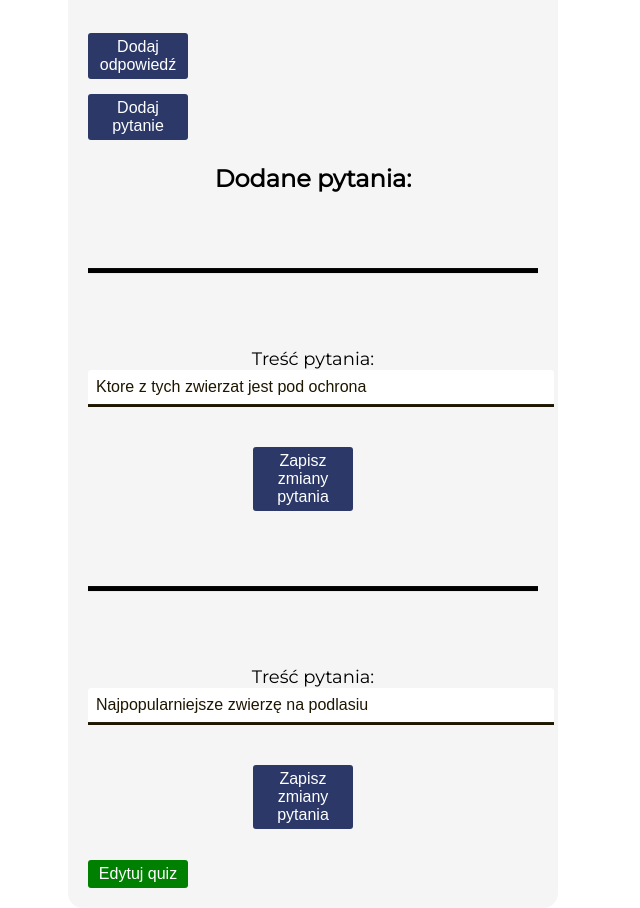
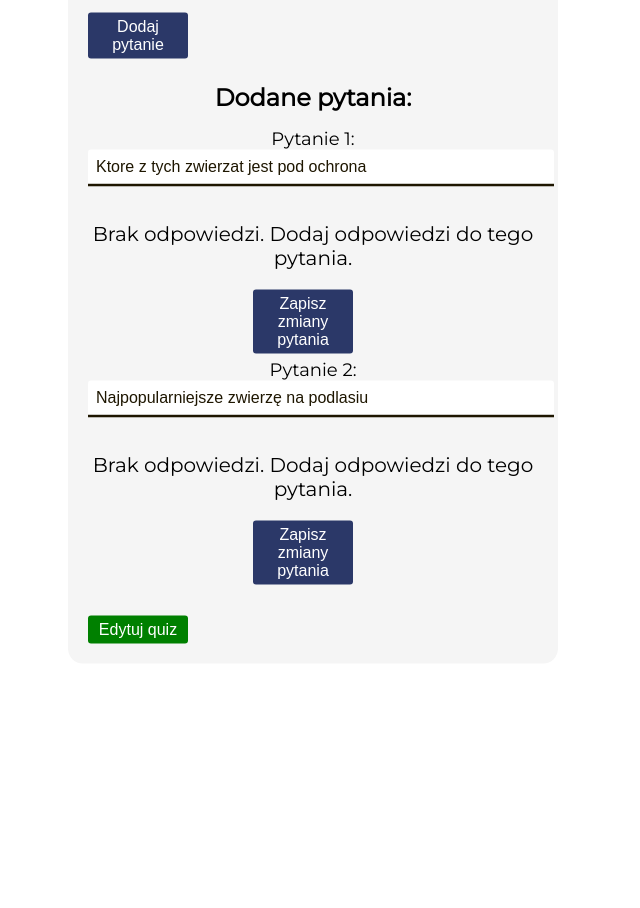
Before and after one commit to lewy212/Projekt_React, a React (Create React App) app: page /edytuj-quiz/1 in a window 1280 px wide. Shown: the part 1067-1975 px from the top of the page, without its empty margins (327-967 px from the left). After the commit the page ends 1731 px from the top, so only its background shows below. Built offline with nearby package versions, Linux system fonts and the light colour scheme.

Commit message:
zapisuje se, inny handle, naglowek pytanie,
wyswietla sie warunek oczywiscie negatywnie :)

```diff
--- a/src/DodajQuiz.js
+++ b/src/DodajQuiz.js
@@ -69,13 +69,14 @@ function DodajQuiz({ dodajQuizDoListy, idOstatniegoQuizu, listaQuizow }) {
             return;
         }
 
-        const nowePytanie = new PytanieClass(pytania.length, pytanieTekst, odpowiedzi, numerPoprawnejOdpowiedzi);
+        const nowePytanie = new PytanieClass(pytania.length, pytanieTekst, [...odpowiedzi], numerPoprawnejOdpowiedzi);
         setPytania([...pytania, nowePytanie]);
         setPytanieTekst('');
-        setOdpowiedzi([]);
+        setOdpowiedzi([]); // To jest poprawne, ponieważ chcesz zresetować formularz odpowiedzi
         setBladWalidacjiPytania('');
         setNumerPoprawnejOdpowiedzi(null);
     };
+
 
     {/* start edycji, alert? */}
 
@@ -221,38 +222,35 @@ function DodajQuiz({ dodajQuizDoListy, idOstatniegoQuizu, listaQuizow }) {
                     <ul>
                         {pytania.map((pytanie, pytanieIndex) => (
                             <li key={pytanieIndex}>
-                    <hr style={{ height: "5px", border: "none", backgroundColor: "black", marginTop: "75px", marginBottom: "75px" }} />
                                 <label>
-                        Treść pytania:
+                                    Pytanie {pytanieIndex + 1}:
                                     <input type="text" value={pytanie.tresc} onChange={(e) => handleEdytujPytanieTekst(e, pytanieIndex)} />
                                 </label>
                                 <ul>
-
-                        {/*
-
-                        {pytanie.odpowiedzi && pytanie.odpowiedzi.map((odp, odpIndex) => (
-                            <li key={odpIndex}>
+                                    {pytanie.odpowiedzi && pytanie.odpowiedzi.length > 0 ? (
+                                        pytanie.odpowiedzi.map((odp, odpIndex) => (
+                                            <li key={`odp-${pytanieIndex}-${odpIndex}`}>
+                                                <label>
+                                                    Odpowiedź {odpIndex + 1}:
+                                                    <input type="text" value={odp.tresc} onChange={(e) => handleEdytujOdpowiedzTekst(e, pytanieIndex, odpIndex)} />
                                                     <input type="radio" name={`poprawnaOdpowiedz${pytanieIndex}`} checked={pytanie.poprawnaOdpowiedz === odpIndex} onChange={() => handleEdytujPoprawnaOdpowiedz(pytanieIndex, odpIndex)} />
-                                <label>
-                                    Odpowiedź:
-                                    <input type="text" value={odp.tresc} onChange={(e) => handleEdytujOdpowiedzTekst(e, pytanieIndex, odpIndex)} />
                                                 </label>
-                                <button className="deleteButton" onClick={() => handleUsunOdpowiedz(pytanieIndex, odpIndex)}>Usuń odpowiedź</button>
                                             </li>
-                        ))}
-
-                        */}
-
-                        {/*<button onClick={() => handleDodajNowaOdpowiedz(pytanieIndex)}>Dodaj nową odpowiedź</button>*/}
+                                        ))
+                                    ) : (
+                                        <p>Brak odpowiedzi. Dodaj odpowiedzi do tego pytania.</p>
+                                    )}
                                 </ul>
                                 <button onClick={() => handleZapiszEdycjePytania(pytanieIndex)}>Zapisz zmiany pytania</button>
                             </li>
                         ))}
                     </ul>
+                </div>
+            )}
 
-    </div>
 
-)}
+
+
         <button style={{ backgroundColor: "#008000" }} onClick={handleDodajQuiz}>
             {quizIdState ? 'Edytuj quiz' : 'Dodaj quiz'}
         </button>
```
Lines whose indentation alone changed are shown as unchanged.
